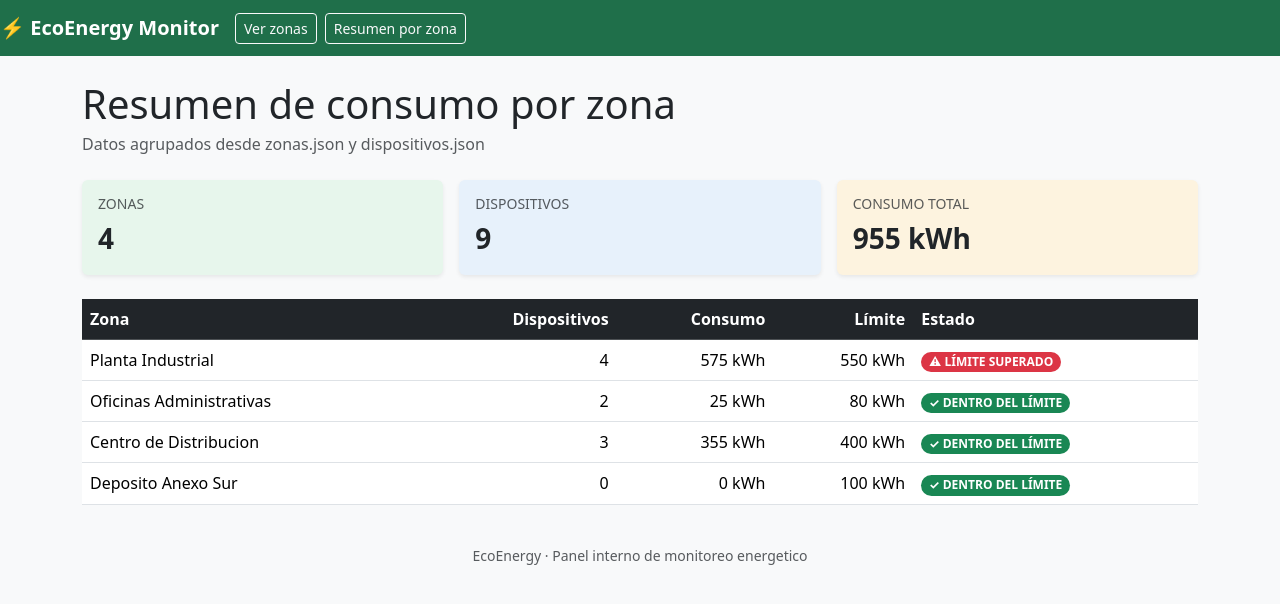
After one commit to Ren-reno/ecoenergy, a Django app: page /resumen-zonas/ in a window 1280 px wide. The commit adds this page. Shown: the top 604 px of the page. Run offline with Django 5.2, Linux system fonts and the light colour scheme.

Commit message:
Agrega template resumen_zonas.html con tarjetas de totales, tabla de estados y enlace en la navegacion

```diff
--- a/monitor/templates/monitor/base.html
+++ b/monitor/templates/monitor/base.html
@@ -8,9 +8,10 @@
 </head>
 <body class="bg-light">
     <nav class="navbar navbar-expand-lg navbar-dark" style="background-color:#1f6f4a;">
-        <div class="container">
-            <a class="navbar-brand fw-semibold" href="{% url 'monitor:listado' %}">⚡ EcoEnergy Monitor</a>
+        <a class="navbar-brand fw-semibold" href="{% url 'monitor:listado' %}">⚡ EcoEnergy Monitor</a>
+        <div class="d-flex gap-2">
             <a class="btn btn-outline-light btn-sm" href="{% url 'monitor:listado' %}">Ver zonas</a>
+            <a class="btn btn-outline-light btn-sm" href="{% url 'resumen_zonas' %}">Resumen por zona</a>
         </div>
     </nav>
 
--- /dev/null
+++ b/monitor/templates/monitor/resumen_zonas.html
@@ -0,0 +1,74 @@
+{% extends 'monitor/base.html' %}
+
+{% block titulo %}Resumen de consumo por zona · EcoEnergy Monitor{% endblock %}
+
+{% block contenido %}
+    <div class="mb-4">
+        <h1 class="mb-1">Resumen de consumo por zona</h1>
+        <p class="text-muted mb-0">Datos agrupados desde zonas.json y dispositivos.json</p>
+    </div>
+
+    <div class="row row-cols-1 row-cols-md-3 g-3 mb-4">
+        <div class="col">
+            <div class="card border-0 shadow-sm h-100" style="background-color:#e7f6ec;">
+                <div class="card-body">
+                    <h6 class="text-uppercase text-muted small mb-1">Zonas</h6>
+                    <p class="fs-3 fw-semibold mb-0">{{ total_zonas }}</p>
+                </div>
+            </div>
+        </div>
+        <div class="col">
+            <div class="card border-0 shadow-sm h-100" style="background-color:#e7f1fb;">
+                <div class="card-body">
+                    <h6 class="text-uppercase text-muted small mb-1">Dispositivos</h6>
+                    <p class="fs-3 fw-semibold mb-0">{{ total_dispositivos }}</p>
+                </div>
+            </div>
+        </div>
+        <div class="col">
+            <div class="card border-0 shadow-sm h-100" style="background-color:#fdf3df;">
+                <div class="card-body">
+                    <h6 class="text-uppercase text-muted small mb-1">Consumo total</h6>
+                    <p class="fs-3 fw-semibold mb-0">{{ consumo_total_general }} kWh</p>
+                </div>
+            </div>
+        </div>
+    </div>
+
+    {% if zonas %}
+        <div class="table-responsive">
+            <table class="table table-hover align-middle bg-white">
+                <thead class="table-dark">
+                    <tr>
+                        <th>Zona</th>
+                        <th class="text-end">Dispositivos</th>
+                        <th class="text-end">Consumo</th>
+                        <th class="text-end">Límite</th>
+                        <th>Estado</th>
+                    </tr>
+                </thead>
+                <tbody>
+                    {% for zona in zonas %}
+                        <tr>
+                            <td>{{ zona.nombre }}</td>
+                            <td class="text-end">{{ zona.total_dispositivos }}</td>
+                            <td class="text-end">{{ zona.consumo_total }} kWh</td>
+                            <td class="text-end">{{ zona.limite_kwh }} kWh</td>
+                            <td>
+                                {% if zona.dentro_del_limite %}
+                                    <span class="badge rounded-pill text-bg-success">✓ {{ zona.estado }}</span>
+                                {% else %}
+                                    <span class="badge rounded-pill text-bg-danger">⚠ {{ zona.estado }}</span>
+                                {% endif %}
+                            </td>
+                        </tr>
+                    {% endfor %}
+                </tbody>
+            </table>
+        </div>
+    {% else %}
+        <div class="alert alert-warning" role="alert">
+            Todavía no hay zonas disponibles para mostrar en el resumen.
+        </div>
+    {% endif %}
+{% endblock %}
```
